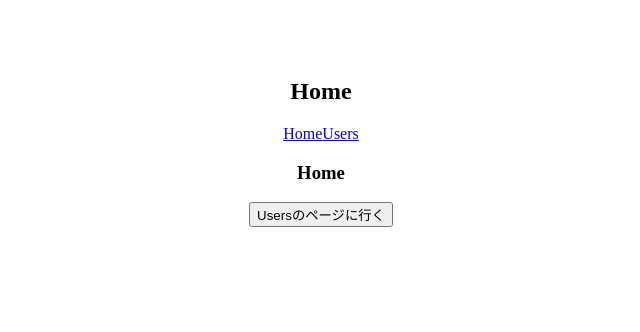
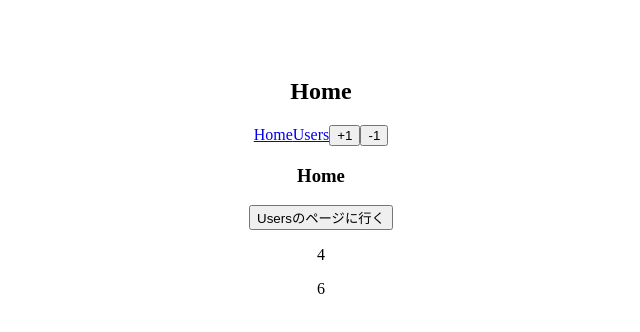
Before and after one commit to masaaki-ashikaga/udemy_Vue.js, a Vue app: page / in a window 1280 px wide. Shown: the top 332 px of the page, without its empty margins (319-959 px from the left). Built offline with nearby package versions, Linux system fonts and the light colour scheme.

Commit message:
Vuex getters

```diff
--- a/package.json
+++ b/package.json
@@ -10,7 +10,8 @@
   "dependencies": {
     "core-js": "^3.6.5",
     "vue": "^2.6.11",
-    "vue-router": "^3.3.4"
+    "vue-router": "^3.3.4",
+    "vuex": "^3.5.1"
   },
   "devDependencies": {
     "@vue/cli-plugin-babel": "~4.4.0",
--- a/src/main.js
+++ b/src/main.js
@@ -2,6 +2,7 @@
 import App from './App.vue';
 import LikeNumber from './components/LikeNumber.vue';
 import router from './router';
+import store from './store';
 
 Vue.config.productionTip = false;
 Vue.component('LikeNumber', LikeNumber);
@@ -16,5 +17,6 @@
 
 new Vue({
   router,
+  store,
   render: h => h(App),
 }).$mount('#app')
--- /dev/null
+++ b/src/store.js
@@ -0,0 +1,14 @@
+import Vue from 'vue';
+import Vuex from 'vuex';
+
+Vue.use(Vuex);
+
+export default new Vuex.Store({
+    state: {
+        count: 2
+    },
+    getters: {
+        doubleCount: state => state.count * 2,
+        tripleCount: state => state.count * 3,
+    },
+});
--- a/src/views/HeaderHome.vue
+++ b/src/views/HeaderHome.vue
@@ -13,5 +13,20 @@
         exact
         class="link"
       >Users</router-link>
+      <button @click="increment">+1</button>
+      <button @click="decrement">-1</button>
     </nav>
 </template>
+
+<script>
+export default{
+  methods:{
+    increment(){
+      this.$store.state.count++;
+    },
+    decrement(){
+      this.$store.state.count--;
+    },
+  }
+}
+</script>
--- a/src/views/Home.vue
+++ b/src/views/Home.vue
@@ -2,11 +2,17 @@
     <div>
         <h3>Home</h3>
         <button @click="toUsers">Usersのページに行く</button>
+        <p>{{ doubleCount }}</p>
+        <p>{{ tripleCount }}</p>
     </div>
 </template>
 
 <script>
+import { mapGetters } from 'vuex';
 export default {
+    computed: {
+        ...mapGetters(["doubleCount", "tripleCount"])
+    },
     methods:{
         toUsers(){
             this.$router.push({
```
Also changed, not shown: 1 other file (tests, documents, lock files or other folders).
